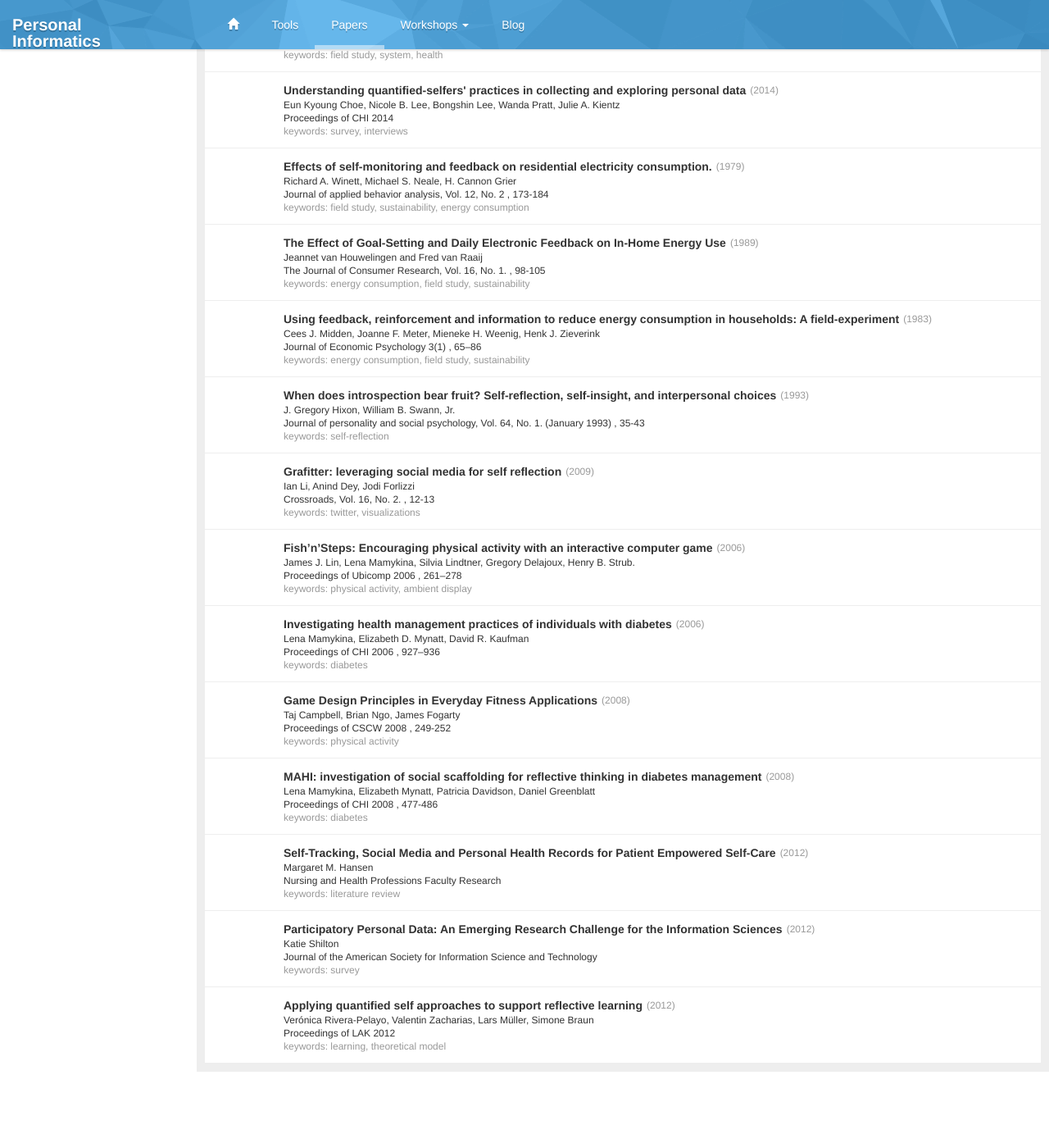
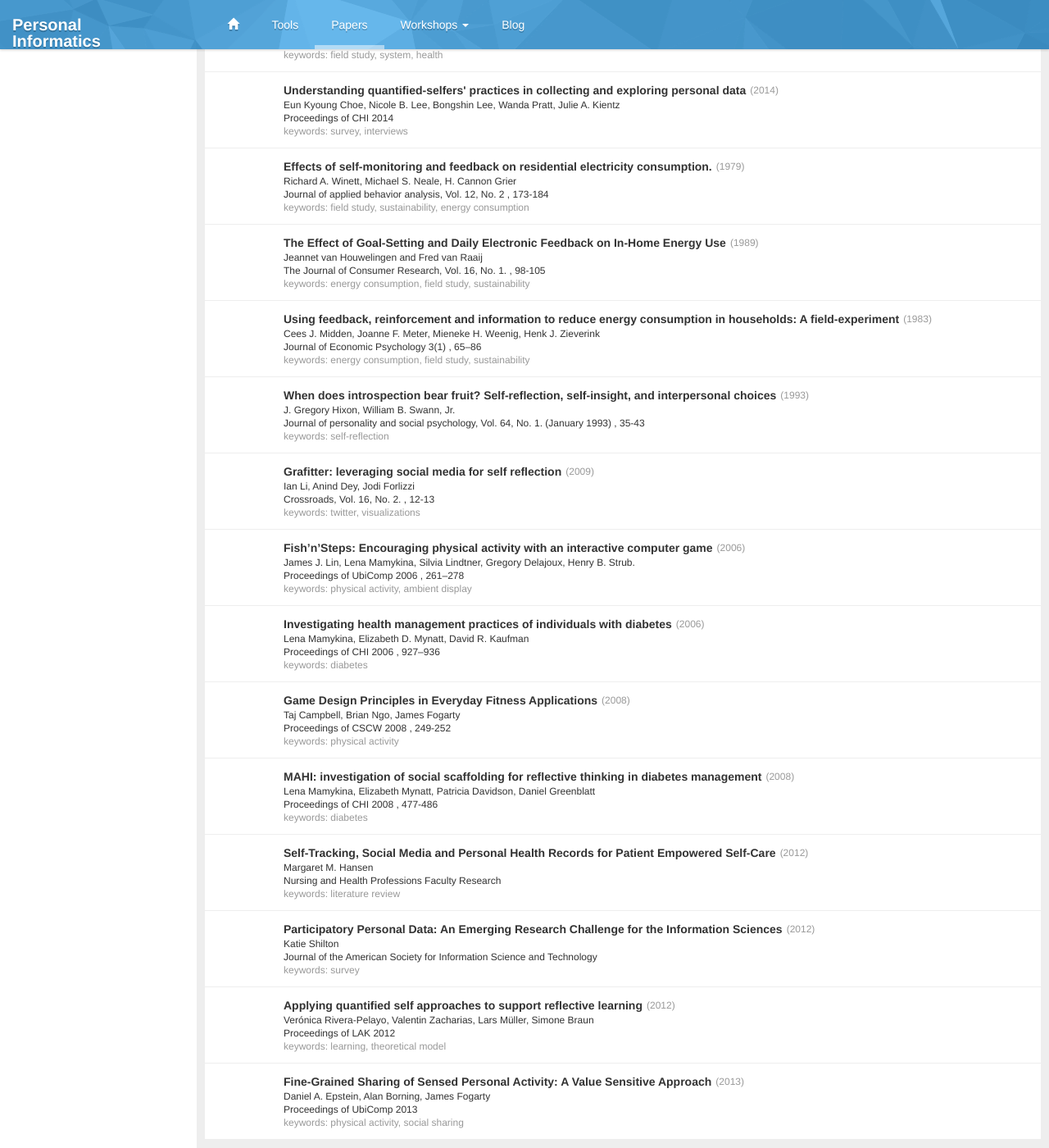
Before and after one commit to ianli/personalinformatics.org, a Jekyll site: the page built from papers/index.html, in a window 1280 px wide and 1400 px high, scrolled down 1429 px. Shown: the whole window at 82% size. Built offline with Jekyll 4.4.1, drawn with Linux system fonts in a browser that asks for light colours; nearby versions of some CDN libraries; comment, search, counter and statistics services are not loaded; before the commit the page ends 2736 px from its top, so only the background shows below that; some of the changed text lies outside the part shown.

Commit message:
Added paper by Daniel A. Epstein et al.

```diff
--- a/_data/papers.yml
+++ b/_data/papers.yml
@@ -41,7 +41,7 @@
 -
   title: "Understanding My Data, Myself: Supporting Self-Reflection with Ubicomp Technologies"
   authors: Ian Li, Anind Dey, Jodi Forlizzi
-  conference: Proceedings of Ubicomp 2011
+  conference: Proceedings of UbiComp 2011
   year: 2011
   pages: 405-414
   pdf: http://ianli.com/publications/2011-ianli-ubicomp-understanding-my-data.pdf
@@ -65,7 +65,7 @@
 -
   title: Using Visualizations to Increase Compliance in Experience Sampling
   authors: Gary Hsieh, Ian Li, Anind Dey, Jodi Forlizzi, Scott Hudson
-  conference: Proceedings of Ubicomp 2008
+  conference: Proceedings of UbiComp 2008
   year: 2008
   pages: 164-167
   pdf: http://ianli.com/publications/2008-hsieh-ubicomp-using-visualizations.pdf
@@ -246,7 +246,7 @@
   title: "Fish’n’Steps: Encouraging physical activity with an interactive computer game"
   pages: 261–278
   year: 2006
-  conference: Proceedings of Ubicomp 2006
+  conference: Proceedings of UbiComp 2006
   url: http://dl.acm.org/citation.cfm?id=2166299
   pdf: http://luci.ics.uci.edu/websiteContent/weAreLuci/biographies/faculty/djp3/LocalCopy/LinJ2006.pdf
   tags:
@@ -309,3 +309,13 @@
   tags:
     - learning
     - theoretical model
+-
+  title: "Fine-Grained Sharing of Sensed Personal Activity: A Value Sensitive Approach"
+  authors: Daniel A. Epstein, Alan Borning, James Fogarty
+  conference: Proceedings of UbiComp 2013
+  year: 2013
+  pdf: http://depstein.net/pubs/depstein_ubi13.pdf
+  url: http://dl.acm.org/citation.cfm?doid=2493432.2493433
+  tags:
+    - physical activity
+    - social sharing
```
